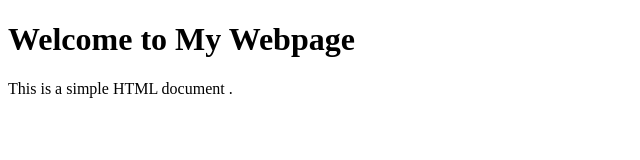
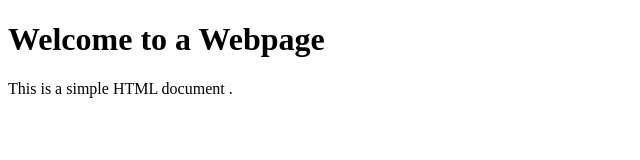
Before and after one commit to Jozeph-Zemambo/381Lab1, a plain HTML site: page index.html in a window 1280 px wide. Shown: the whole page, without its empty margins (0-640 px from the left). Drawn offline with Linux system fonts and the light colour scheme.

Commit message:
blah blah

```diff
--- a/index.html
+++ b/index.html
@@ -13,7 +13,7 @@ Description : A simple HTML file .
 <title> My Not so Simple HTML Page </title>
 </head>
 <body>
-<h1> Welcome to My Webpage </h1>
+<h1> Welcome to a Webpage </h1>
 <p> This is a simple HTML document . </p>
 </body>
 </html>
```
